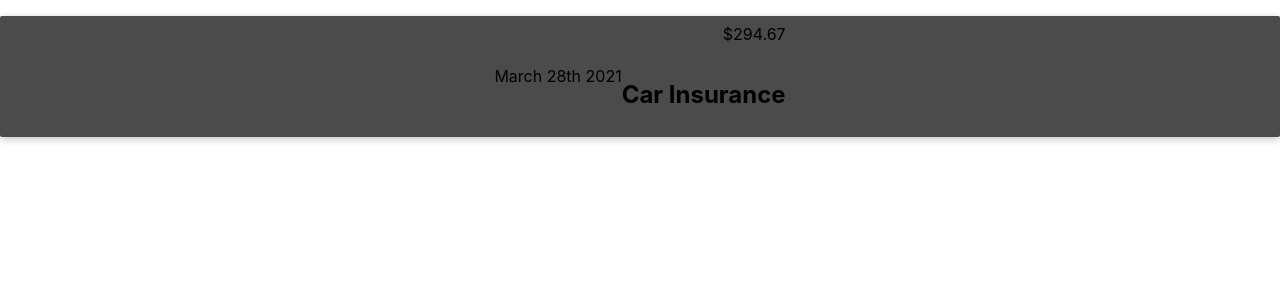
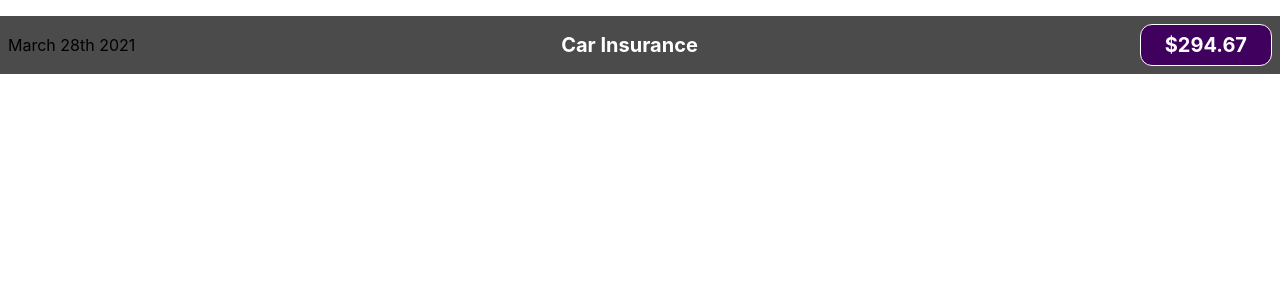
Before and after one commit to KennedyMungai/expense-tracker, a React (Create React App) app: page / in a window 1280 px wide. Shown: the top 300 px of the page. Built offline with nearby package versions, Linux system fonts and the light colour scheme.

Commit message:
Added more styling to the css

```diff
--- a/src/components/ExpenseItem.css
+++ b/src/components/ExpenseItem.css
@@ -1,11 +1,9 @@
 .expense-item {
     display: flex;
-    justify-content: center;
+    justify-content: space-between;
     align-items: center;
-    box-shadow: 0 2px 8px rgba(0, 0, 0, 0.25);
     padding: 0.5rem;
     margin: 1rem 0;
-    border-radius: 2px;
     background-color: #4b4b4b;
 }
 
@@ -15,4 +13,42 @@
     gap: 1rem;
     align-items: flex-end;
     flex-flow: column-reverse;
+    justify-content: flex-start;
+    flex: 1;
 }
+
+.expense-item h2 {
+    color: #3a3a3a;
+    font-size: 1rem;
+    flex: 1;
+    margin: 0 1rem;
+    color: white;
+}
+
+.expense-item__price {
+    font-size: 1rem;
+    font-weight: bold;
+    color: white;
+    background-color: #40005d;
+    border: 1px solid white;
+    padding: 0.5rem;
+    border-radius: 12px;
+}
+
+@media (min-width: 580px) {
+    .expense-item__description {
+        flex-direction: row;
+        align-items: center;
+        justify-content: flex-start;
+        flex: 1;
+    }
+
+    .expense-item__description h2 {
+        font-size: 1.25rem;
+    }
+
+    .expense-item__price {
+        font-size: 1.25rem;
+        padding: 0.5rem 1.5rem;
+    }
+}
```
